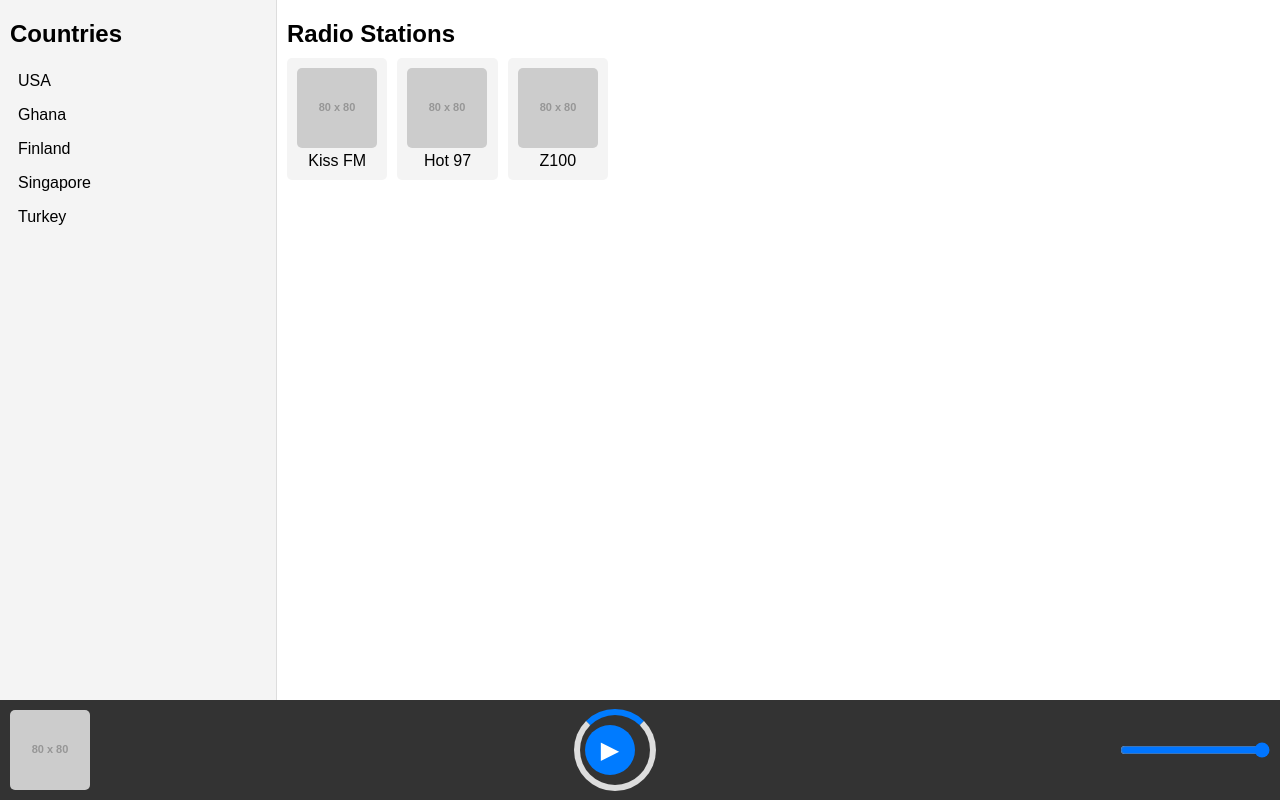
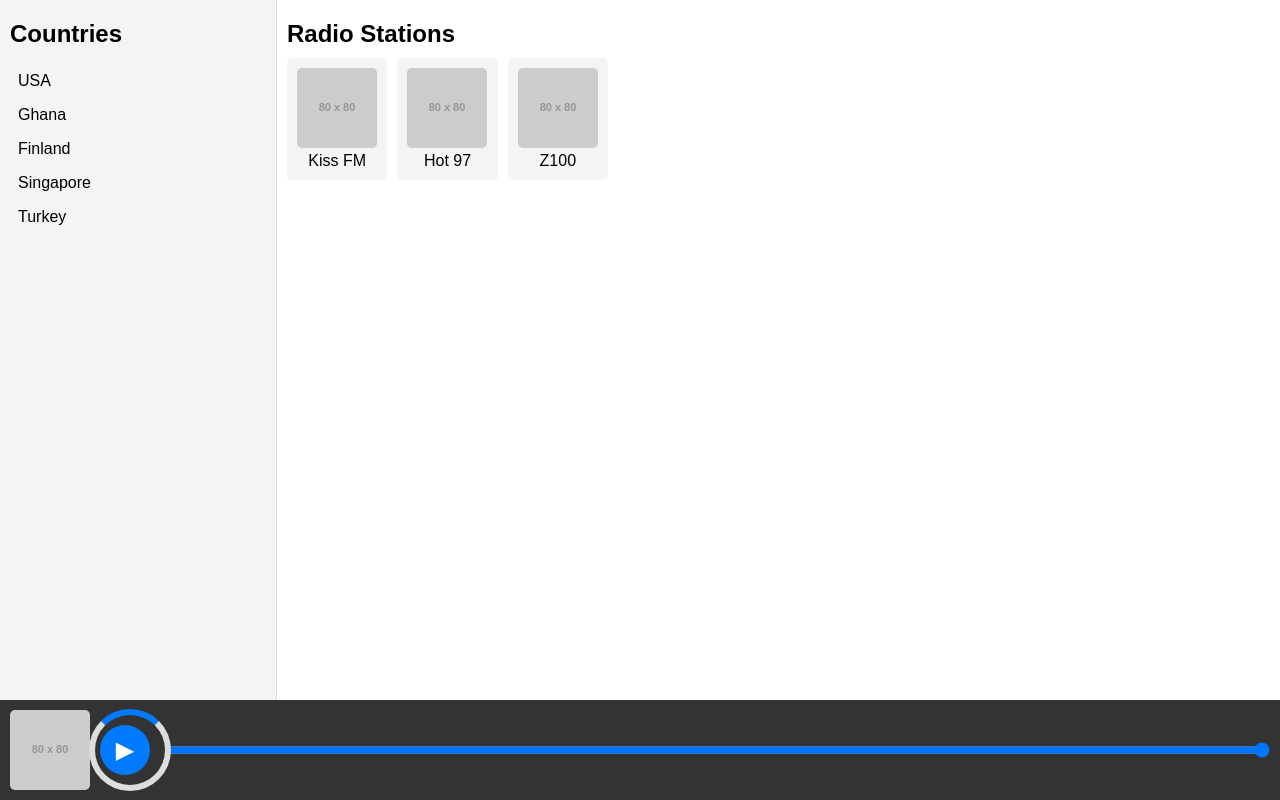
Before and after one commit to kwesiamartey/radiodelight, a plain HTML site: page index.html in a window 1280 px wide. Drawn offline with Linux system fonts and the light colour scheme; placeholder pictures from the web are drawn by us.

Commit message:
Update index.html

```diff
--- a/index.html
+++ b/index.html
@@ -151,7 +151,8 @@
             display: flex;
             flex-direction: column;
             align-items: center;
-            width: 150px;
+            margin-left: 16px;
+            width: 100%;
         }
 
         .volume-slider {
```
